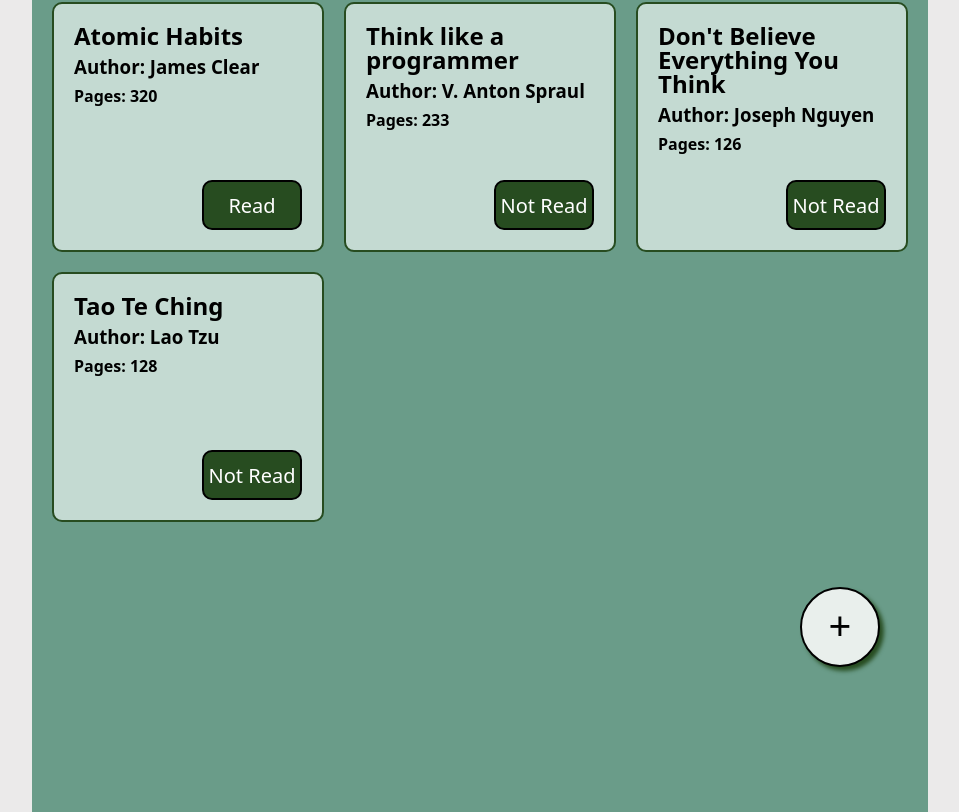
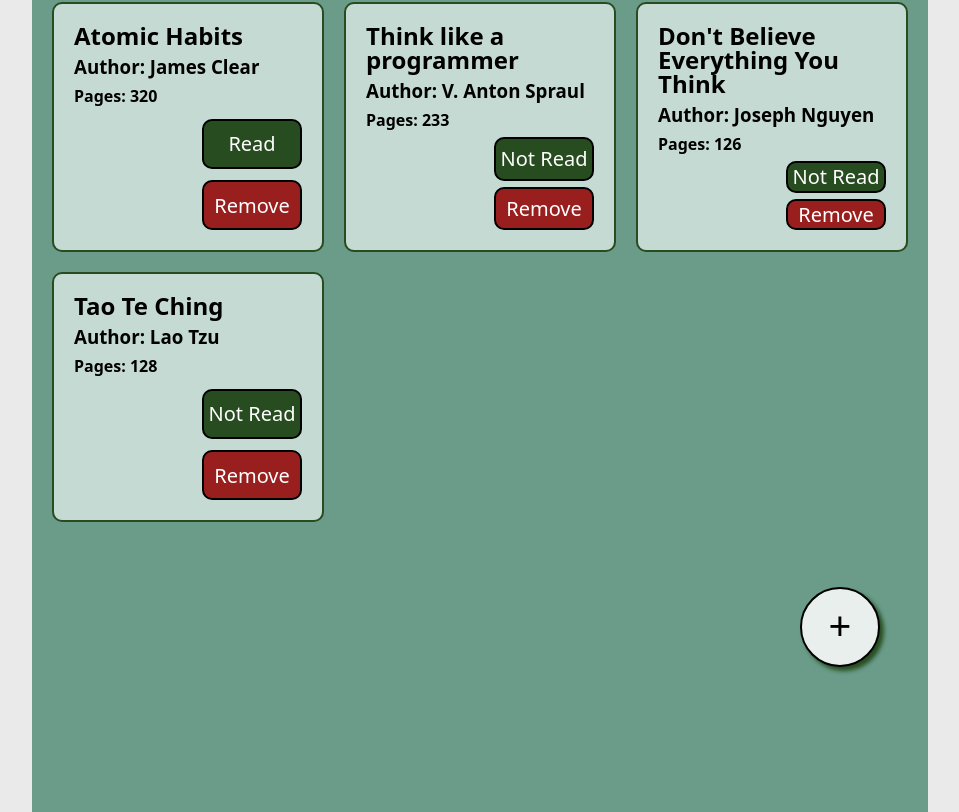
Before and after one commit to MatusPetrik211/library, a plain HTML site: page index.html in a window 1280 px wide. Shown: the part 93-905 px from the top of the page, without its empty margins (160-1119 px from the left). Drawn offline with Linux system fonts and the light colour scheme.

Commit message:
Add remove button and toggle function for the read button

```diff
--- a/script.js
+++ b/script.js
@@ -11,10 +11,10 @@ function Book(title, author, pages, read) {
     }
 }
 
-let book1 = new Book('Atomic Habits', 'James Clear', 320, true);
-let book2 = new Book('Think like a programmer', 'V. Anton Spraul', 233, false);
-let book3 = new Book('Don\'t Believe Everything You Think', 'Joseph Nguyen', 126, false);
-let book4 = new Book('Tao Te Ching', 'Lao Tzu', 128, false);
+let book1 = new Book('Atomic Habits', 'James Clear', 320, 'Read');
+let book2 = new Book('Think like a programmer', 'V. Anton Spraul', 233, 'Not Read');
+let book3 = new Book('Don\'t Believe Everything You Think', 'Joseph Nguyen', 126, 'Not Read');
+let book4 = new Book('Tao Te Ching', 'Lao Tzu', 128, 'Not Read');
 
 const myLibrary = [book1, book2, book3, book4];
 
@@ -40,13 +40,26 @@ function displayBooks() {
         const readState = document.createElement('button');
         bookDiv.appendChild(readState);
         readState.classList.add('read-button');
+        readState.textContent = book.read;
 
-        if(book.read) {
-            readState.textContent = 'Read';
-        }
-        else {
-            readState.textContent = 'Not Read';
-        }
+        readState.addEventListener('click', () => {
+            if(book.read === 'Read') {
+                book.read = 'Not Read'
+            }
+            else{
+                book.read = 'Read'
+            }
+            readState.textContent = book.read;
+        });
+
+        const removeBtn = document.createElement('button');
+        bookDiv.appendChild(removeBtn);
+        removeBtn.classList.add('remove-button');
+        removeBtn.textContent = 'Remove';
+
+        removeBtn.addEventListener('click', () => {
+            removeBtn.parentNode.remove();
+        });
     }
 }
 
@@ -56,7 +69,6 @@ addBook.addEventListener('click', () => {
     const book = document.createElement('div');
     book.classList.add('book');
     bookContainer.appendChild(book);
-    console.log('hello');
 });
 
 function addBookToLibrary() {
--- a/styles.css
+++ b/styles.css
@@ -93,16 +93,19 @@ body {
     cursor: pointer;
 }
 
-.read-button {
+.read-button, .remove-button {
     align-self: end;
     margin-top: auto;
 
-    background-color: var(--dark-green);
-    color: white;
     border: 2px solid black;
     border-radius: 10px;
     font-size: 20px;
     height: 50px;
+}
+
+.read-button {
+    background-color: var(--dark-green);
+    color: white;
     width: 100px;
 }
 
@@ -116,6 +119,24 @@ body {
     cursor: pointer;
 }
 
+.remove-button {
+    background-color: rgb(153, 31, 31);
+    color: white;
+
+    width: 100px;
+}
+
+.remove-button:hover {
+    background-color: rgb(174, 36, 36);
+    cursor: pointer;
+}
+
+.remove-button:active {
+    background-color: rgb(187, 39, 39);
+    cursor: pointer;
+}
+
+
 .book-title {
     line-height: 1.5rem;
 }
```
Also changed, not shown: icons/book.svg.
